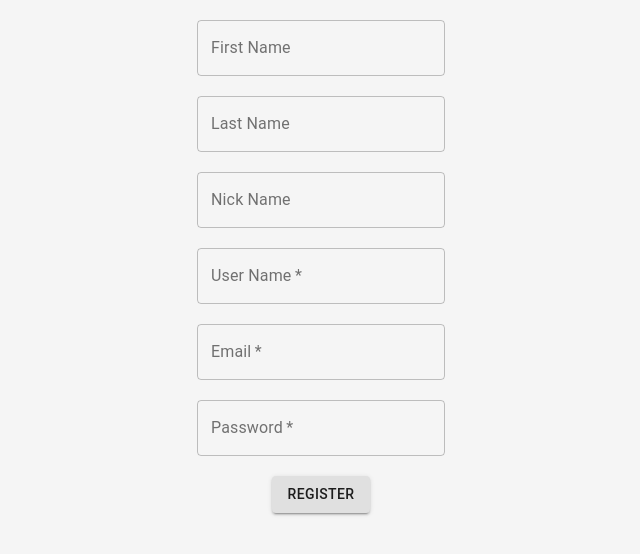
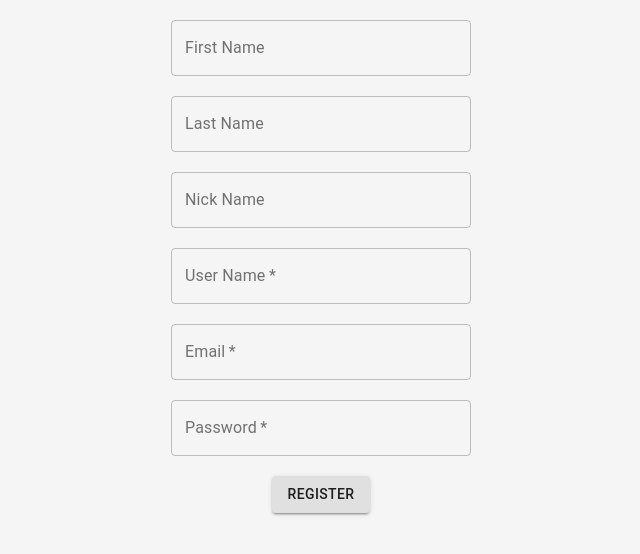
Before and after one commit to mateIszlai/ReceptApp-react, a React (Create React App) app in the folder receptapp/: page /register in a window 1280 px wide. Shown: the top 554 px of the page, without its empty margins (319-959 px from the left). Built offline with nearby package versions, Linux system fonts and the light colour scheme.

Commit message:
Add width to textfields

```diff
--- a/receptapp/src/pages/Register/Register.css
+++ b/receptapp/src/pages/Register/Register.css
@@ -9,3 +9,6 @@ h4 {
     text-align: center;
     margin-top: 20px;
 }
+.textfield {
+    width: 300px;
+}
```
